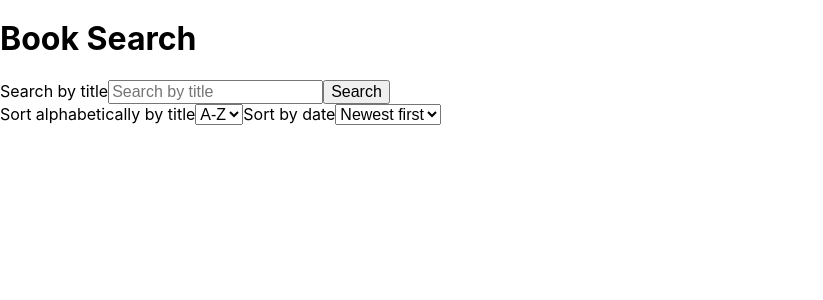
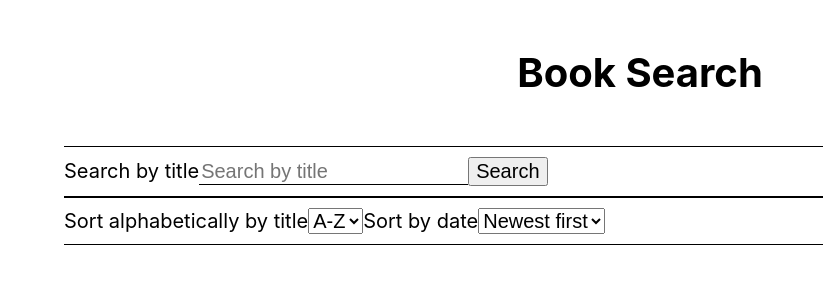
Before and after one commit to Aaron-Hoffman/bookSearch, a React (Create React App) app: page / in a window 1280 px wide. Shown: the top 300 px of the page, without its empty margins (0-823 px from the left). Built offline with nearby package versions, Linux system fonts and the light colour scheme.

Commit message:
search function done

```diff
--- a/src/App.css
+++ b/src/App.css
@@ -7,6 +7,10 @@ html { -moz-box-sizing: border-box; -webkit-box-sizing: border-box; box-sizing:
 *, *:before, *:after {box-sizing: inherit}
 
 .sr-only { position: absolute; width: 1px; height: 1px; margin: -1px; border: 0; padding: 0; white-space: nowrap; clip-path: inset(100%); clip: rect(0 0 0 0); overflow: hidden;}
+
+html {
+    font-size: 125%;
+}
 
 img {
     display: block;
@@ -24,6 +28,23 @@ img {
     max-width: 1200px;
 }
 
+h1 {
+    text-align: center;
+    padding: 50px;
+}
+
+form {
+    border-top: 1px solid black;
+    border-bottom: 1px solid black;
+    padding: 10px 0;
+
+}
+
+input {
+    border: none;
+    border-bottom: 1px solid black;
+}
+
 .results {
     list-style-type: none;
     padding: 50px 0;
@@ -38,7 +59,7 @@ img {
 
 .book .imgContainer {
     width: 100%;
-    height: 300px;
+    height: calc(215px + 10vw) ;
     overflow: hidden;
     background: lightsteelblue;
     position: relative;
--- a/src/Book.js
+++ b/src/Book.js
@@ -1,3 +1,5 @@
+import formatDate from "./formatDate";
+
 const Book = (({book}) => {
 
     // const isbn = book.text.filter((string) => {
@@ -9,11 +11,6 @@ const Book = (({book}) => {
     // const olid = book.key.split('/')[2];
     const olid = book.edition_key[0];
 
-    const formatDate = (date) => {
-        const re = /\d{4}/;
-        return date.match(re);
-    }
-
     const date = formatDate(book.publish_date[0]);
 
     return (
@@ -23,7 +20,7 @@ const Book = (({book}) => {
                 <p className="noCover">No Cover Art Available</p>
             </div>
             <h2>{book.title}</h2>
-            <h3>{book.author_name[0]}</h3>
+            <h3>by {book.author_name[0]}</h3>
             <p>{date}</p>
         </li>
     )
--- a/src/Header.js
+++ b/src/Header.js
@@ -1,6 +1,6 @@
 const Header = () => {
     return (
-        <h1>Book Search</h1>
+        <h1 className="wrapper">Book Search</h1>
     )
 }
 
--- a/src/SearchBar.js
+++ b/src/SearchBar.js
@@ -23,7 +23,7 @@ const SearchBar = ({setBooks}) => {
     }
 
     return (
-        <form action="#" onSubmit={handleSubmit}>
+        <form action="#" onSubmit={handleSubmit} className="wrapper">
             <label htmlFor="title">Search by title</label>
             <input type="text" name="title" id="title" placeholder="Search by title" value={query} onChange={(event) => setQuery(event.target.value)} tabIndex='0'/>
             <button type='submit' tabIndex='0'>Search</button>
--- a/src/SortBar.js
+++ b/src/SortBar.js
@@ -3,10 +3,10 @@ import SortOption from "./SortOption"
 const SortBar = ({setBooks, books}) => {
 
     return (
-        <div>
+        <form className="wrapper">
             <SortOption name="alphabetically" text="Sort alphabetically by title" options={["A-Z", "Z-A"]} setBooks={setBooks} books={books}/>
             <SortOption name="byDate" text="Sort by date" options={["Newest first", "Oldest first"]} setBooks={setBooks} books={books}/>
-        </div>
+        </form>
     )
 }
 
--- a/src/SortOption.js
+++ b/src/SortOption.js
@@ -1,19 +1,30 @@
 import { useState, useEffect } from "react";
+import formatDate from "./formatDate";
 
 const SortOption = (({name, text, options, setBooks, books}) => {
 
     const [sortOption, setSortOption] = useState('');
 
     const sortBooks = () => {
-        console.log(sortOption)
-        // if (sortOption === '') {
-        //     return;
-        // }
-        const sortedBooks = [...books].sort((lastBook, nextBook) => lastBook.title > nextBook.title ? 1 : -1);
-        setBooks(sortedBooks)
-        // console.log({sortedBooks})
-        // console.log({books})
+
+        if (sortOption === 'A-Z') {
+            const sortedBooks = [...books].sort((lastBook, nextBook) => lastBook.title > nextBook.title ? 1 : -1);
+            setBooks(sortedBooks);
+        } else if (sortOption === 'Z-A') {
+                const sortedBooks = [...books].sort((lastBook, nextBook) => lastBook.title > nextBook.title ? -1 : 1);
+                setBooks(sortedBooks);
+        } else if (sortOption === 'Newest first') {
+                const sortedBooks = [...books].sort((lastBook, nextBook) => formatDate(lastBook.publish_date[0]) > formatDate(nextBook.publish_date[0]) ? -1 : 1);
+                setBooks(sortedBooks);
+        } else if (sortOption === 'Oldest first') {
+                const sortedBooks = [...books].sort((lastBook, nextBook) => formatDate(lastBook.publish_date[0]) > formatDate(nextBook.publish_date[0]) ? 1 : -1);
+                setBooks(sortedBooks);
+        }  else {
+                const sortedBooks = [...books];
+                setBooks(sortedBooks);
+        }
     }
+
 
     useEffect(sortBooks, [sortOption])
 
--- /dev/null
+++ b/src/formatDate.js
@@ -0,0 +1,6 @@
+const formatDate = (date) => {
+    const re = /\d{4}/;
+    return date.match(re);
+}
+
+export default formatDate;
```
